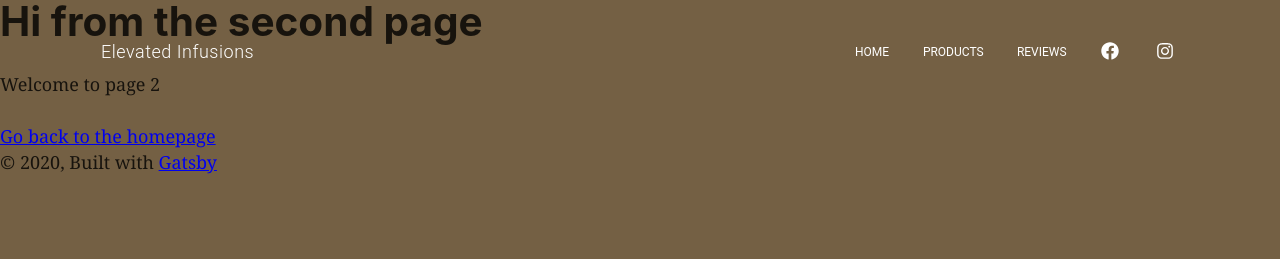
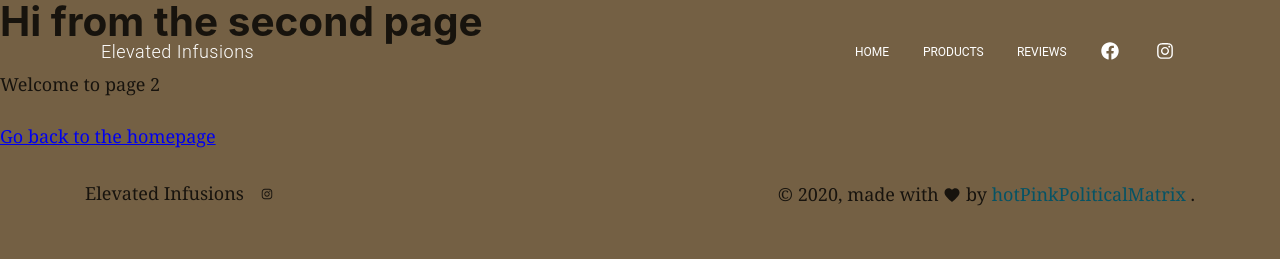
Before and after one commit to hotpinkpoliticalmatrix/elevatedinfusions, a Gatsby site: page /page-2 in a window 1280 px wide. Built offline with nearby package versions, Linux system fonts and the light colour scheme; Gatsby itself is replaced by a stand-in of ours.

Commit message:
components: added menu and footer

```diff
--- /dev/null
+++ b/src/components/Footer.jsx
@@ -0,0 +1,74 @@
+/*eslint-disable*/
+import React from "react"
+// nodejs library to set properties for components
+import PropTypes from "prop-types"
+// nodejs library that concatenates classes
+import classNames from "classnames"
+import { List, ListItem, withStyles } from "@material-ui/core"
+// @material-ui/icons
+import Favorite from "@material-ui/icons/Favorite"
+import { FaInstagram, HiOutlineMail } from "react-icons/fa"
+import EmailIcon from "@material-ui/icons/Email"
+import footerStyle from "../styles/material-kit-react/components/footerStyle"
+
+function Footer({ ...props }) {
+  const { classes, whiteFont } = props
+  const footerClasses = classNames({
+    [classes.footer]: true,
+    [classes.footerWhiteFont]: whiteFont,
+  })
+  const aClasses = classNames({
+    [classes.a]: true,
+    [classes.footerWhiteFont]: whiteFont,
+  })
+  return (
+    <footer className={footerClasses}>
+      <div className={classes.container}>
+        <div className={classes.left}>
+          <List className={classes.list}>
+            <ListItem className={classes.inlineBlock}>
+              Elevated Infusions
+            </ListItem>
+            <ListItem className={classes.inlineBlock}>
+              <a
+                href="https://www.instagram.com/elevateyourinfusions/"
+                className={classes.block}
+                target="_blank"
+              >
+                <FaInstagram />
+              </a>
+            </ListItem>
+            <ListItem className={classes.inlineBlock}>
+              {/* <a
+                href="https://www.instagram.com/elevateyourinfusions/"
+                className={classes.block}
+                target="_blank"
+              >
+                <HiOutlineMail />
+              </a> */}
+            </ListItem>
+          </List>
+        </div>
+        <div className={classes.right}>
+          &copy; {1900 + new Date().getYear()}, made with{" "}
+          <Favorite className={classes.icon} /> by{" "}
+          <a
+            href="https://staceyeliuk.dev"
+            className={aClasses}
+            target="_blank"
+          >
+            hotPinkPoliticalMatrix
+          </a>{" "}
+          .
+        </div>
+      </div>
+    </footer>
+  )
+}
+
+Footer.propTypes = {
+  classes: PropTypes.object.isRequired,
+  whiteFont: PropTypes.bool,
+}
+
+export default withStyles(footerStyle)(Footer)
--- a/src/components/layout.js
+++ b/src/components/layout.js
@@ -9,6 +9,7 @@ import React from "react"
 import PropTypes from "prop-types"
 import { useStaticQuery, graphql } from "gatsby"
 import HeaderLinks from "./headerLinks.jsx"
+import Footer from "./Footer"
 
 import Header from "./header"
 import "./layout.css"
@@ -38,12 +39,7 @@ const Layout = ({ children }) => {
         siteTitle={data.site.siteMetadata.title}
       />
       <main>{children}</main>
-      <footer>
-        © {new Date().getFullYear()}, Built with
-        {` `}
-        <a href="https://www.gatsbyjs.org">Gatsby</a>
-      </footer>
-      {/* </div> */}
+      <Footer />
     </>
   )
 }
```
Also changed, not shown: src/components/introContainer.js (+6 -9 lines).
